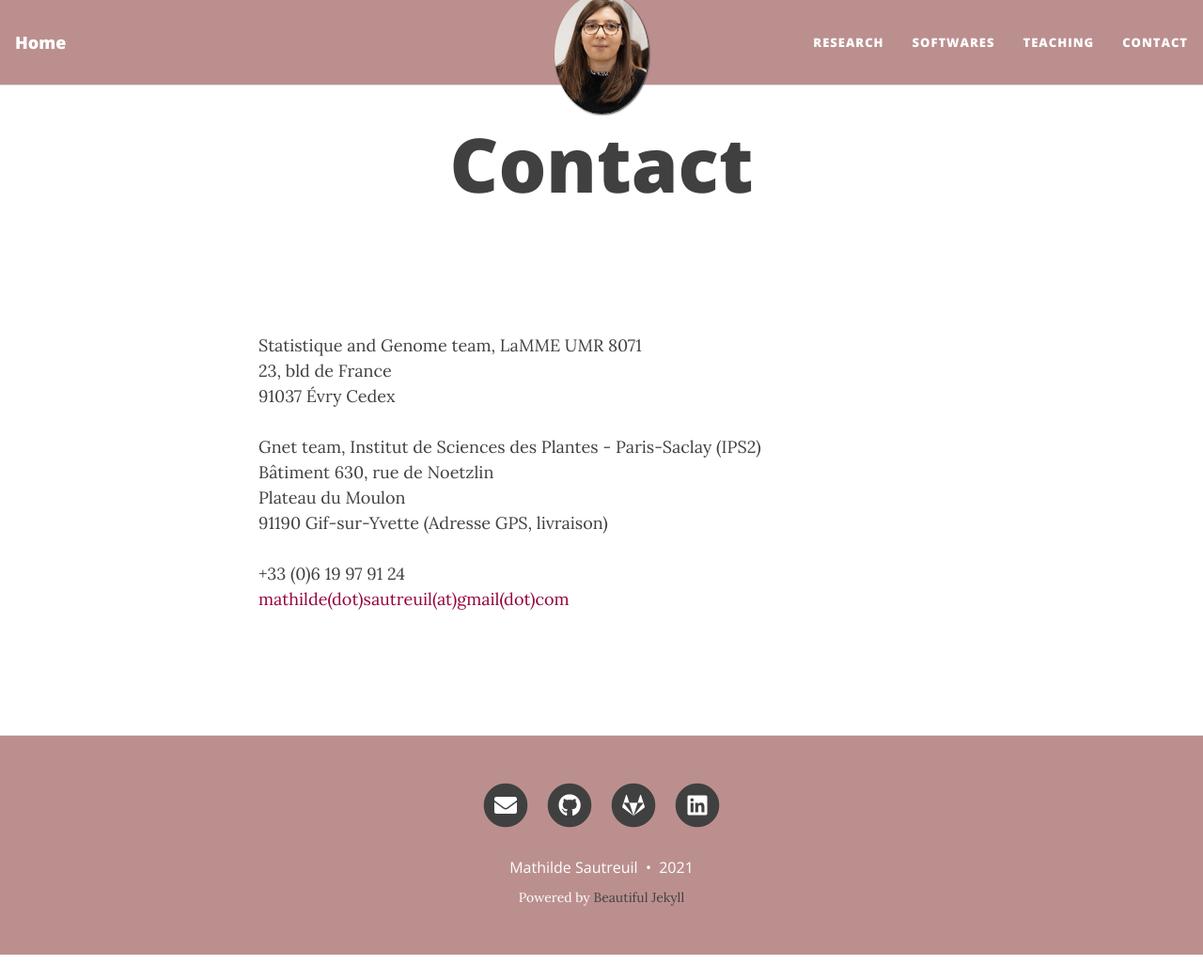
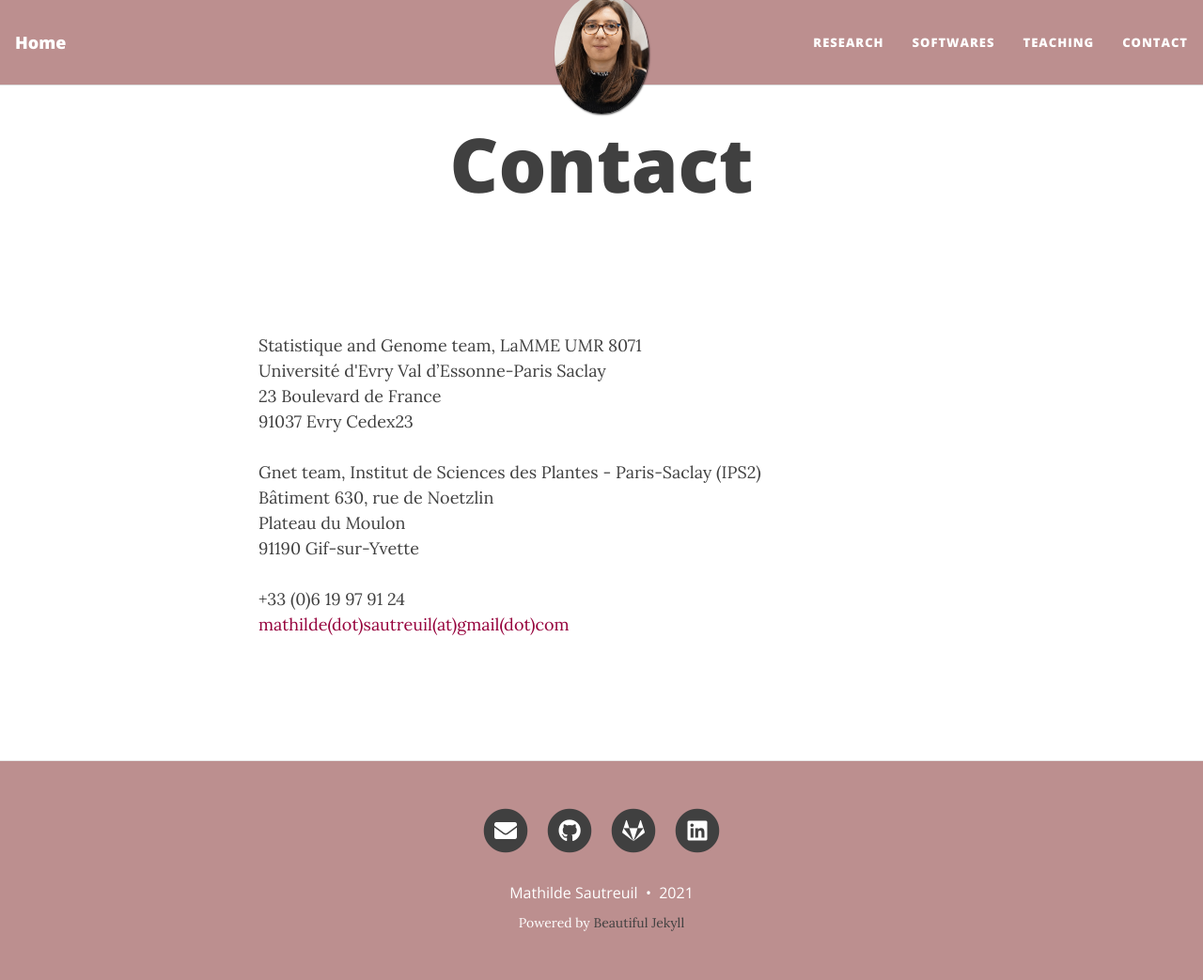
Before and after one commit to mathildesautreuil/mathildesautreuil.github.io, a Jekyll site: the page built from contact.md, in a window 1280 px wide and 1043 px high. Shown: the whole window at 94% size. Built offline with Jekyll 4.4.1, drawn with Linux system fonts in a browser that asks for light colours; nearby versions of some CDN libraries.

Commit message:
modif contact

```diff
--- a/contact.md
+++ b/contact.md
@@ -3,7 +3,7 @@ layout: page
 title: Contact
 ---
 
-<!---<div class="text-center">  <h1>  Contact</h1>  </div>--->
+<!---<div class="text-center">  <h2>  Contact</h2>  </div>--->
 
 <div class="text-left">
 
@@ -11,18 +11,19 @@ title: Contact
     <br/><br/><br/>
 
   Statistique and Genome team, LaMME UMR 8071<br/>
-  23, bld de France<br/>
-  91037 Évry Cedex<br/>
+  Université d'Evry Val d’Essonne-Paris Saclay<br>
+  23 Boulevard de France<br>
+  91037 Evry Cedex23<br>
   <br/>
 
   Gnet team, Institut de Sciences des Plantes - Paris-Saclay (IPS2)<br/>
   Bâtiment 630, rue de Noetzlin<br/>
   Plateau du Moulon<br/>
-  91190 Gif-sur-Yvette (Adresse GPS, livraison)<br/>
+  91190 Gif-sur-Yvette <br/>
   <br/>
 
 
-  +33 (0)6 19 97 91 24  <br/>
+  <span class = 'glyphicon glyphicon-phone'></span> +33 (0)6 19 97 91 24  <br/>
   <span class = 'glyphicon glyphicon-envelope'></span><a href = 'mailto:mathilde.sautreuil@gmail.com'> mathilde(dot)sautreuil(at)gmail(dot)com</a>
     <br/>  <br/>
       <br/>
```
